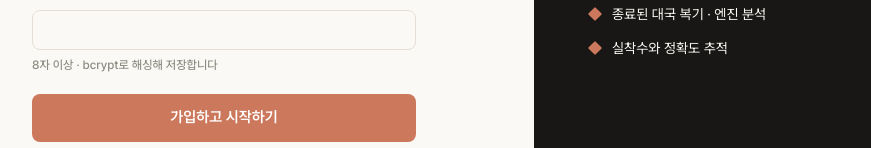
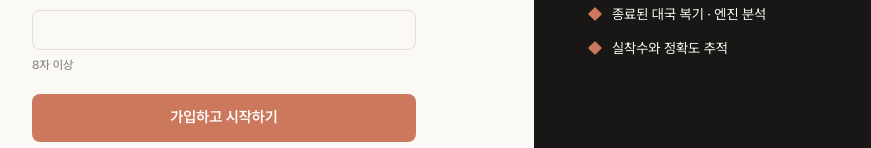
Before and after one commit to mobius29/AX-Chess, a Next.js app in the folder apps/web/: page /sign-up in a window 1280 px wide. Shown: the part 433-581 px from the top of the page, without its empty margins (86-957 px from the left). Built offline with nearby package versions, Linux system fonts and the light colour scheme; no server answers.

Commit message:
fix(web): drop bcrypt mention from password hint

```diff
--- a/apps/web/app/(auth)/sign-up/page.tsx
+++ b/apps/web/app/(auth)/sign-up/page.tsx
@@ -59,7 +59,7 @@ const SignUpPage = () => {
             />
             <FormField
               autoComplete="new-password"
-              hint="8자 이상 · bcrypt로 해싱해 저장합니다"
+              hint="8자 이상"
               label="비밀번호"
               minLength={8}
               name="password"
```
